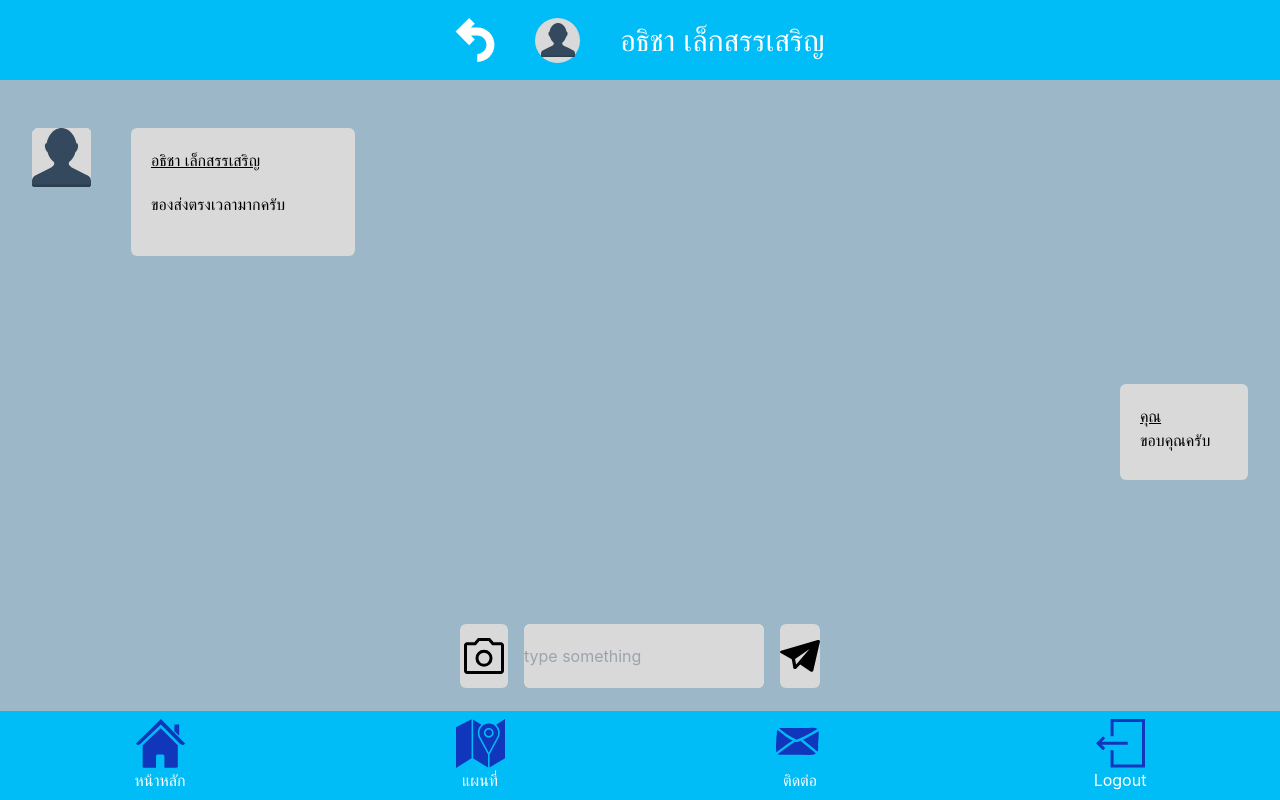
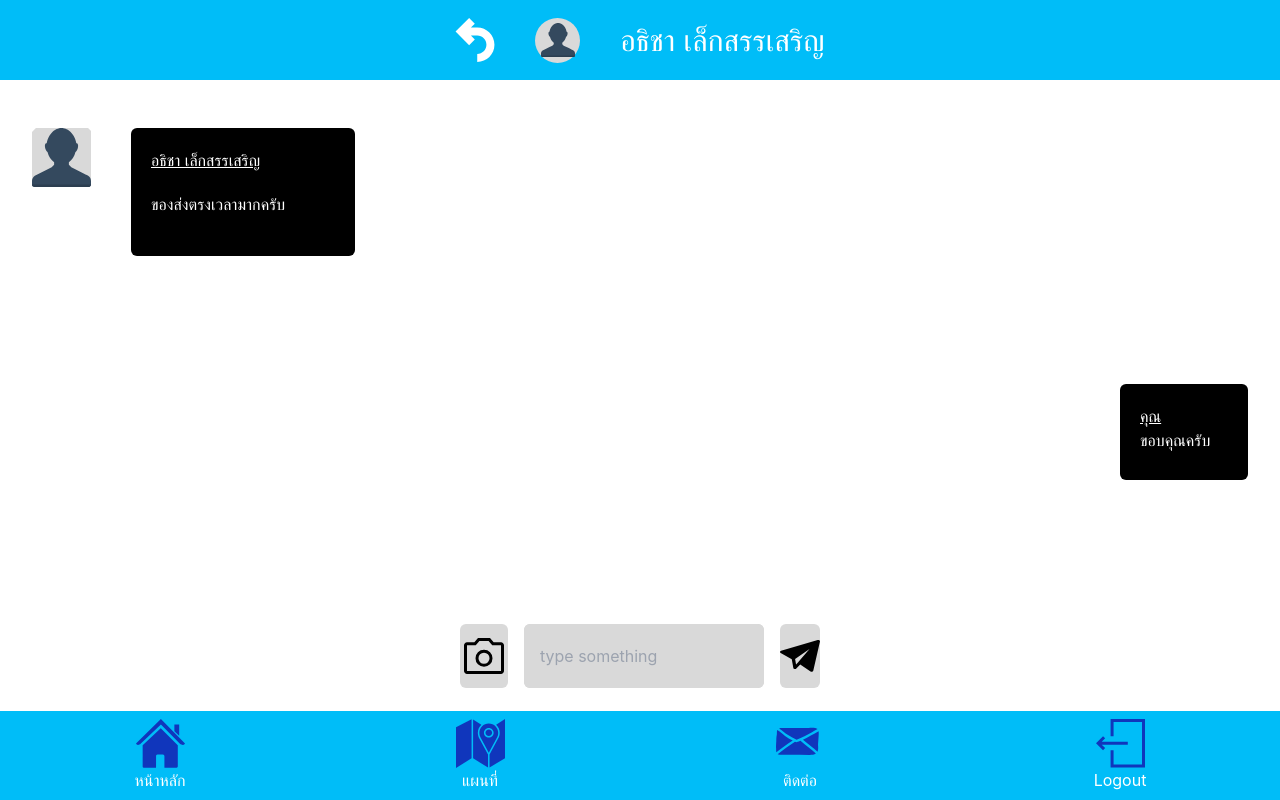
Before and after one commit to tonkaew131/BostonApp, a Next.js app: page /driver/message in a window 1280 px wide. Built offline with nearby package versions, Linux system fonts and the light colour scheme.

Commit message:
Fixed Mok's Mistake

```diff
--- a/pages/driver/message/index.js
+++ b/pages/driver/message/index.js
@@ -1,7 +1,7 @@
 import DriverNavBar from "../../../components/DriverNavBar"
 export default function DriverHome() {
     return (
-        <div className="bg-messegeBox w-screen h-screen">
+        <div className="bg-white w-screen h-screen">
 
             <div className="bg-primaryMain w-full h-20 absolute top-0 flex justify-center ">
                 <svg className="my-auto mr-10" width="40" height="44" viewBox="0 0 40 44" fill="none" xmlns="http://www.w3.org/2000/svg">
@@ -40,16 +40,16 @@ export default function DriverHome() {
                     </svg>
                 </div>
 
-                <div className=" bg-messege_box w-56 h-32 rounded-md mt-32 ml-10 pt-5 pl-5">
-                    <p className="mb-5 underline text-black">อธิชา เล็กสรรเสริญ</p>
-                    <p className="text-black">ของส่งตรงเวลามากครับ</p>
+                <div className=" bg-black text-white w-56 h-32 rounded-md mt-32 ml-10 pt-5 pl-5">
+                    <p className="mb-5 underline">อธิชา เล็กสรรเสริญ</p>
+                    <p className="">ของส่งตรงเวลามากครับ</p>
                 </div>
             </div>
 
             <div className="flex justify-end mr-8">
-                <div className=" bg-messege_box w-32 h-24 rounded-md mt-32 ml-10 pt-5 pl-5">
-                    <p className="text-black underline">คุณ</p>
-                    <p className="text-black">ขอบคุณครับ</p>
+                <div className=" bg-black text-white w-32 h-24 rounded-md mt-32 ml-10 pt-5 pl-5">
+                    <p className="underline">คุณ</p>
+                    <p className="">ขอบคุณครับ</p>
                 </div>
             </div>
 
@@ -63,7 +63,7 @@ export default function DriverHome() {
 
                     <div className=" h-16 bg-messege_box rounded-md mx-4">
                         <form>
-                            <input type="text" className="bg-messege_box w-60 h-16 rounded-md" placeholder="type something">
+                            <input type="text" className="bg-messege_box w-60 px-4 h-16 rounded-md text-black" placeholder="type something">
 
                             </input>
                         </form>
```
